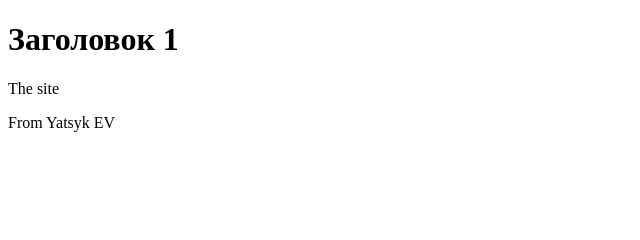
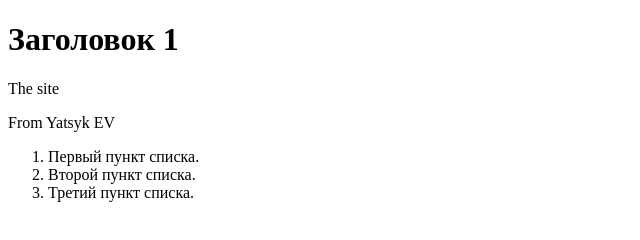
Before and after one commit to yatsykev/yatsykev.github.io, a plain HTML site: page index.html in a window 1280 px wide. Shown: the whole page, without its empty margins (0-640 px from the left). Drawn offline with Linux system fonts and the light colour scheme.

Commit message:
Update index.html

```diff
--- a/index.html
+++ b/index.html
@@ -11,6 +11,13 @@
     <h1>Заголовок 1</h1>
     <p>The site</p>
     <p>From Yatsyk EV</p>
+
+    <ol>
+	<li>Первый пункт списка.</li>
+	<li>Второй пункт списка.</li>
+	<li>Третий пункт списка.</li>
+	</ol>
+
 </body>
 
 </html>
```
